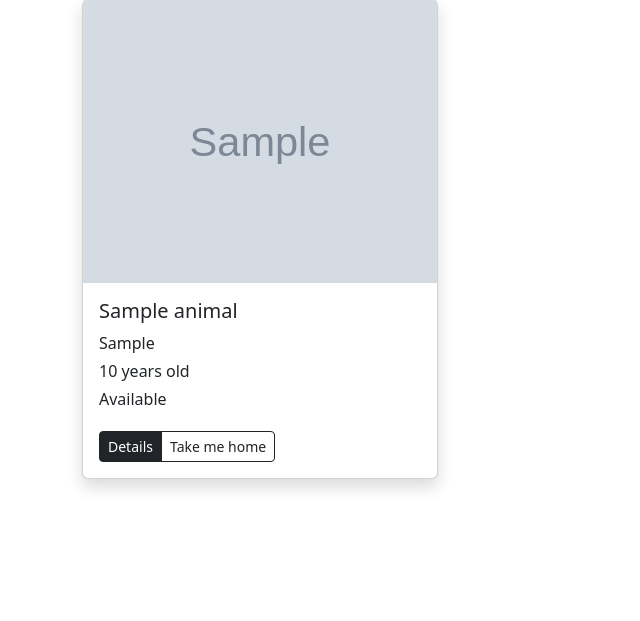
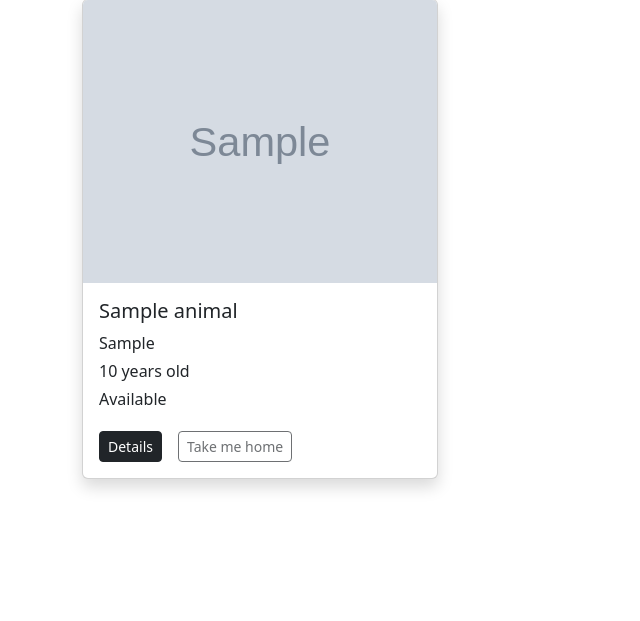
Before and after one commit to DmitriiMal/-BE20_CR5_DmitriiMalyshkin, a PHP site: page /seniors.php in a window 1280 px wide. Shown: the part 144-765 px from the top of the page, without its empty margins (0-640 px from the left). Run offline with PHP 8.4, Linux system fonts and the light colour scheme; tables that the repository leaves empty or names only in its code hold one stand-in row (values such as "Sample post"); grey boxes marked "Sample" are stand-in pictures; some libraries are stand-ins or nearby versions.

Commit message:
add same to senios.php

```diff
--- a/seniors.php
+++ b/seniors.php
@@ -2,9 +2,26 @@
 
 session_start();
 
-
 require_once "components/db_connect.php";
 require_once "components/navbar.php";
+
+if (isset($_SESSION["user"]) && isset($_POST['adopt'])) {
+  $date = date("Y-m-d");
+  $sqlAdopt = "INSERT INTO `pet_adoption`(`fk_user`, `fk_animal`, `adopt_date`) VALUES ($_SESSION[user], $_POST[anim],'$date')";
+  $sqlAnim = "UPDATE `animals` SET `status`='Adopted' WHERE `id` = $_POST[anim]";
+
+  if (mysqli_query($conn, $sqlAdopt) && mysqli_query($conn, $sqlAnim)) {
+    echo "
+            <div class='alert alert-success mt-5' role='alert'>
+            Congratulate! Thank you for your interest, we will contact you! <i class='fa-solid fa-hippo'></i>
+            </div>";
+  } else {
+    echo "
+            <div class='alert alert-danger mt-5' role='alert'>
+                Something went wrong! <i class='fa-solid fa-bugs'></i>
+            </div>";
+  }
+}
 
 $sql = "SELECT * FROM `animals` WHERE `age` >= 8";
 $result = mysqli_query($conn, $sql);
@@ -25,14 +42,20 @@ if (mysqli_num_rows($result) > 0) {
           </div>
 
           <div class='card-body pt-1'>
-            <div class='btn-group btn-group-sm' role='group' aria-label='Basic mixed styles example'>
-              <a href='animals/details.php?id=$row[id]' class='btn btn-dark'>Details</a>
-              <a href='#' class='btn btn-outline-dark ";
-    if ($row["status"] == "Adopted") {
+                <div class='d-flex no-wrap'>
+                  <div>
+                       <a href='animals/details.php?id=$row[id]' class='btn btn-dark btn-sm me-3'>Details</a>
+                  </div>
+                     <form action='' method='post'>
+                     <input type='hidden' name='anim' value='$row[id]'>
+
+                        <input ";
+    if ($row["status"] == "Adopted" || !isset($_SESSION["user"])) {
       $cards .= "disabled";
     };
-    $cards .= "'>Take me home</a>
-            </div>
+    $cards .= " type='submit' name='adopt' value='Take me home' class='btn btn-outline-dark btn-sm'>
+                     </form>
+                </div>
           </div>
         </div>
       </div>
@@ -42,7 +65,9 @@ if (mysqli_num_rows($result) > 0) {
   $cards = "No data found.";
 }
 
+
 ?>
+
 <!DOCTYPE html>
 <html lang="en">
 
@@ -52,13 +77,14 @@ if (mysqli_num_rows($result) > 0) {
   <link href="https://cdn.jsdelivr.net/npm/bootstrap@5.3.2/dist/css/bootstrap.min.css" rel="stylesheet" integrity="sha384-T3c6CoIi6uLrA9TneNEoa7RxnatzjcDSCmG1MXxSR1GAsXEV/Dwwykc2MPK8M2HN" crossorigin="anonymous">
   <script src="https://kit.fontawesome.com/553d5d3b41.js" crossorigin="anonymous"></script>
   <link rel="stylesheet" href="style/style.css">
-  <title>seniors</title>
+  <title>Home</title>
 </head>
 
 <body>
   <?= $navbar ?>
 
   <div class="container my-5 pt-5">
+
 
     <div class='btn-group btn-group-sm' role='group' aria-label='Basic mixed styles example'>
       <a href='home.php' class='btn btn-outline-secondary'>All animals</a>
```
